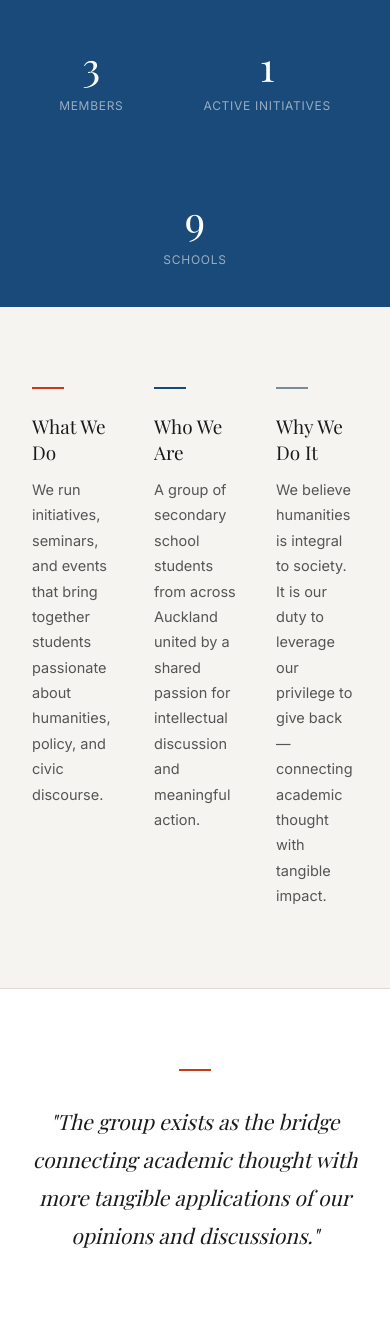
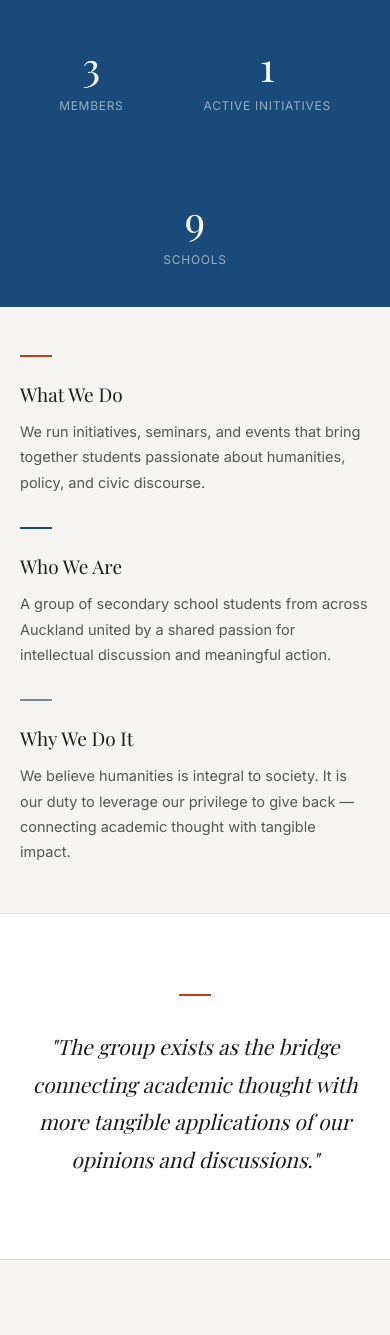
Before and after one commit to iDunno021/srdgwebsite, a Django app: page / in a window 390 px wide. Shown: the part 567-1902 px from the top of the page. Run offline with Django 5.2, Linux system fonts and the light colour scheme; data comes from the database, SQL or seed files in the repository; some web fonts are replaced.

Commit message:
stack pillars vertically on mobile

```diff
--- a/pages/static/pages/styles/home.css
+++ b/pages/static/pages/styles/home.css
@@ -196,3 +196,13 @@
     margin: 0 0 2rem;
     line-height: 1.6;
 }
+
+/* ── Mobile ── */
+
+@media (max-width: 768px) {
+    .pillars-section {
+        grid-template-columns: 1fr;
+        padding: 3rem 1.25rem;
+        gap: 2rem;
+    }
+}
```
